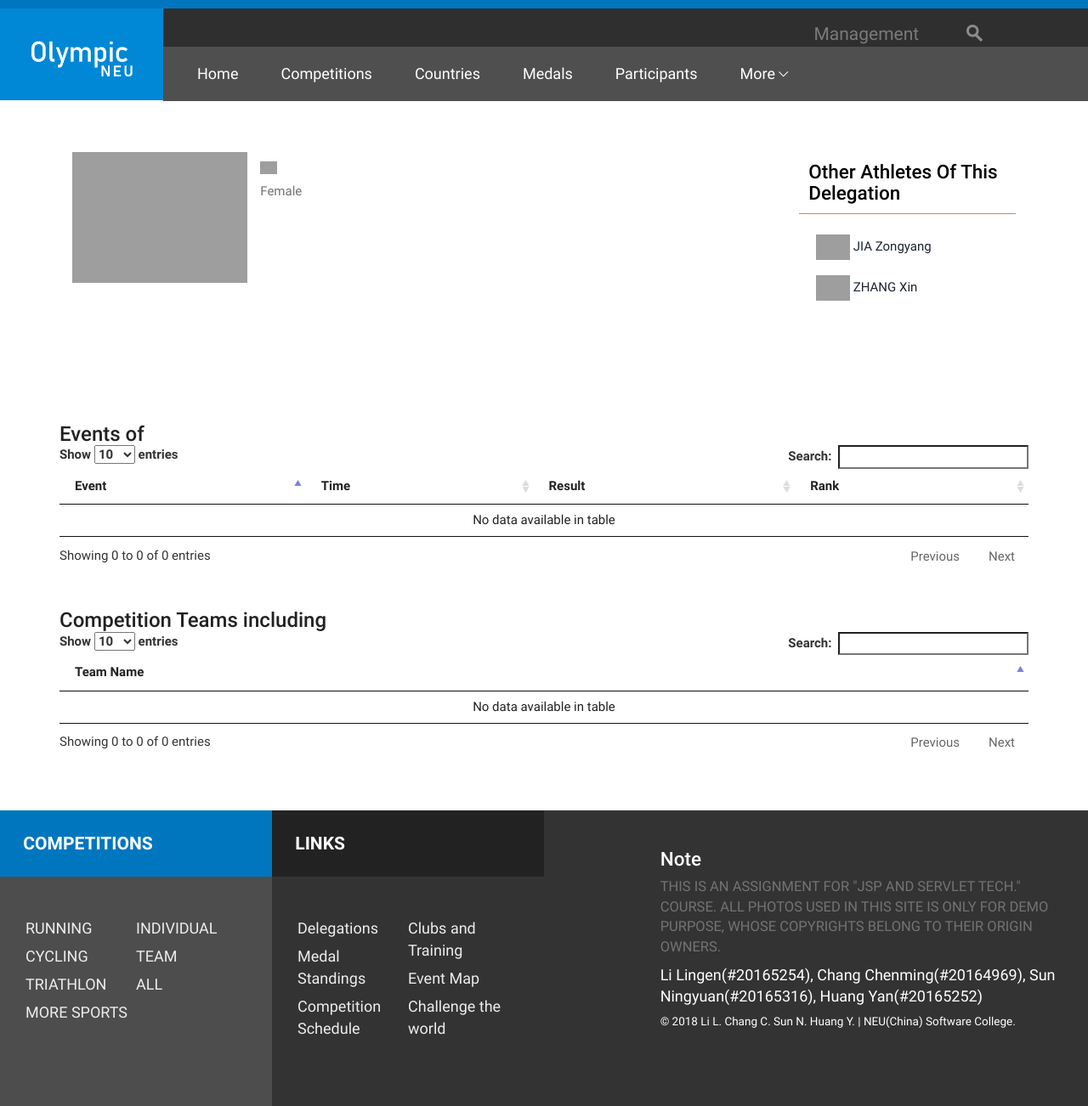
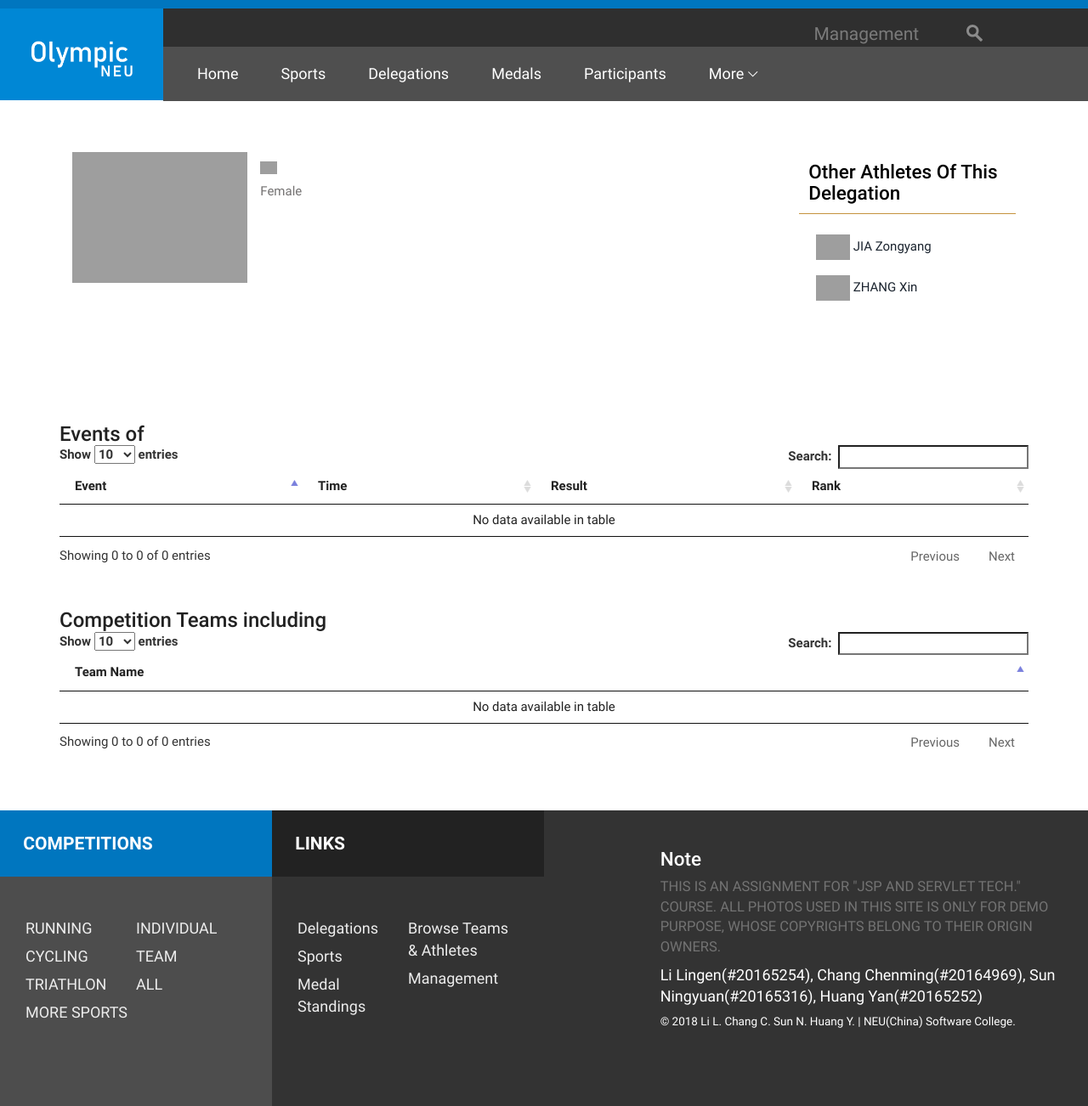
Before and after one commit to lg-li/Olympic-Website, a Spring app: page /athlete-detail in a window 1280 px wide. Shown: the whole page at 85% size. Run offline with Thymeleaf, Linux system fonts and the light colour scheme; the template is opened without the code that fills it, so the values that code supplies are empty; grey boxes are pictures that could not be loaded.

Commit message:
general bug fixes

```diff
--- a/src/main/resources/templates/athlete-detail.html
+++ b/src/main/resources/templates/athlete-detail.html
@@ -1,26 +1,8 @@
 <!DOCTYPE html>
 <html xmlns:th="http://www.thymeleaf.org">
-<head>
+<head th:replace="common-header :: common_header(~{::title},~{::link},~{})">
     <title>Athlete</title>
-    <link href="/static/css/bootstrap.min.css" rel="stylesheet" type="text/css" media="all"/>
-    <!-- jQuery (necessary for Bootstrap's JavaScript plugins) -->
-    <script src="/static/js/jquery.min.js"></script>
-    <!-- Custom Theme files -->
-    <!--theme-style-->
-    <link href="/static/css/olympic.css" rel="stylesheet" type="text/css" media="all"/>
     <link href="/static/css/datatables.min.css" rel="stylesheet" type="text/css">
-    <!--//theme-style-->
-    <meta name="viewport" content="width=device-width, initial-scale=1">
-    <meta http-equiv="Content-Type" content="text/html; charset=utf-8"/>
-    <meta name="keywords" content="Olympic Games, Sports"/>
-    <script type="application/x-javascript"> addEventListener("load", function () {
-        setTimeout(hideURLbar, 0);
-    }, false);
-
-    function hideURLbar() {
-        window.scrollTo(0, 1);
-    } </script>
-
 </head>
 <body>
 <!--header-->
--- a/src/main/resources/templates/common/common-header.html
+++ b/src/main/resources/templates/common-header.html
@@ -3,13 +3,17 @@
 <head th:fragment="common_header(title,links,styles)">
     <meta charset="utf-8">
     <title th:replace="${title}">TITLE</title>
+
+    <!-- Bootstrap basic library -->
     <link href="/static/css/bootstrap.min.css" rel="stylesheet" type="text/css" media="all"/>
     <!-- jQuery -->
     <script src="/static/js/jquery.min.js"></script>
-    <!-- Custom Theme files -->
-    <!--theme-style-->
+
+    <!--olympic theme style & material design components library-->
     <link href="/static/css/olympic.css" rel="stylesheet" type="text/css" media="all"/>
-    <!--//theme-style-->
+    <link rel="stylesheet" href="/static/css/mdui.min.css">
+    <!--//olympic theme style-->
+
     <meta name="viewport" content="width=device-width, initial-scale=1">
     <meta http-equiv="Content-Type" content="text/html; charset=utf-8"/>
     <meta name="keywords" content="Olympic Games, Sports"/>
@@ -20,6 +24,7 @@
     function hideURLbar() {
         window.scrollTo(0, 1);
     } </script>
+    <script src="/static/js/mdui.min.js"></script>
 
     <!--/* Per-page placeholder for additional links */-->
     <th:block th:replace="${links}" />
--- a/src/main/resources/templates/common/footer.html
+++ b/src/main/resources/templates/footer.html
@@ -5,27 +5,27 @@
         <div class="run-top">
             <ul class="run-grid">
                 <li>
-                    <a href="product.html">RUNNING</a>
+                    <a href="#">RUNNING</a>
                 </li>
                 <li>
-                    <a href="product.html">CYCLING</a>
+                    <a href="#">CYCLING</a>
                 </li>
                 <li>
-                    <a href="product.html">TRIATHLON</a>
+                    <a href="#">TRIATHLON</a>
                 </li>
                 <li>
-                    <a href="product.html">MORE SPORTS</a>
+                    <a href="/sport/all">MORE SPORTS</a>
                 </li>
             </ul>
             <ul class="run-grid">
                 <li>
-                    <a href="product.html">INDIVIDUAL</a>
+                    <a href="#">INDIVIDUAL</a>
                 </li>
                 <li>
-                    <a href="product.html">TEAM</a>
+                    <a href="#">TEAM</a>
                 </li>
                 <li>
-                    <a href="product.html">ALL</a>
+                    <a href="#">ALL</a>
                 </li>
             </ul>
             <div class="clearfix"></div>
@@ -36,31 +36,27 @@
         <div class="run-top top-run">
             <ul class="run-grid">
                 <li>
-                    <a href="">Delegations</a>
+                    <a href="/delegation/all">Delegations</a>
                 </li>
                 <li>
-                    <a href="#">Medal Standings</a>
+                    <a href="/sport/all">Sports</a>
                 </li>
                 <li>
-                    <a href="#">Competition Schedule</a>
+                    <a href="/medal">Medal Standings</a>
                 </li>
             </ul>
             <ul class="run-grid">
                 <li>
-                    <a href="#">Clubs and Training</a>
+                    <a href="/participants">Browse Teams & Athletes</a>
                 </li>
                 <li>
-                    <a href="../contact.html">Event Map</a>
-                </li>
-                <li>
-                    <a href="#">Challenge the world</a>
+                    <a href="/admin/login">Management</a>
                 </li>
             </ul>
             <div class="clearfix"></div>
         </div>
     </div>
     <div class="col-md-1 footer-left left-footer">
-
     </div>
     <div class="col-md-5 footer-left left-footer">
 
@@ -73,7 +69,6 @@
             <p class="footer-class"> © 2018 Li L. Chang C. Sun N. Huang Y. | NEU(China) Software College.
             </p>
         </div>
-
     </div>
     <div class="clearfix"></div>
 </div>
--- a/src/main/resources/templates/common/header.html
+++ b/src/main/resources/templates/header.html
@@ -1,6 +1,4 @@
 <!--header partial module-->
-<link rel="stylesheet" href="/static/css/mdui.min.css">
-<script src="/static/js/mdui.min.js"></script>
 <div class="line">
 </div>
 <div class="olympic-header">
@@ -12,7 +10,7 @@
     <div class="header-top">
         <div class="header-grid">
             <ul class="header-in">
-                <li><a href="/manage/login">Management </a></li>
+                <li><a href="/admin/login">Management </a></li>
             </ul>
             <div class="search-box">
                 <div id="sb-search" class="sb-search">
@@ -42,10 +40,10 @@
                         <a href="/">Home</a>
                     </li>
                     <li>
-                        <a href="/sport/all">Competitions</a>
+                        <a href="/sport/all">Sports</a>
                     </li>
                     <li>
-                        <a href="/delegation/all">Countries</a>
+                        <a href="/delegation/all">Delegations</a>
                     </li>
                     <li>
                         <a href="/medal">Medals</a>
@@ -62,7 +60,7 @@
                                 <a href="/participants">Athletes/Teams</a>
                             </li>
                             <li>
-                                <a href="/manage/login">Account</a>
+                                <a href="/admin/login">Management</a>
                             </li>
                         </ul>
                     </li>
--- a/src/main/resources/templates/index.html
+++ b/src/main/resources/templates/index.html
@@ -1,6 +1,6 @@
 <!DOCTYPE html>
 <html xmlns:th="http://www.thymeleaf.org">
-<head>
+<head th:replace="common-header :: common_header(~{::title},~{::link},~{})">
     <title>Olympic NEU</title>
     <link href="/static/css/bootstrap.min.css" rel="stylesheet" type="text/css" media="all"/>
     <!-- jQuery -->
```
